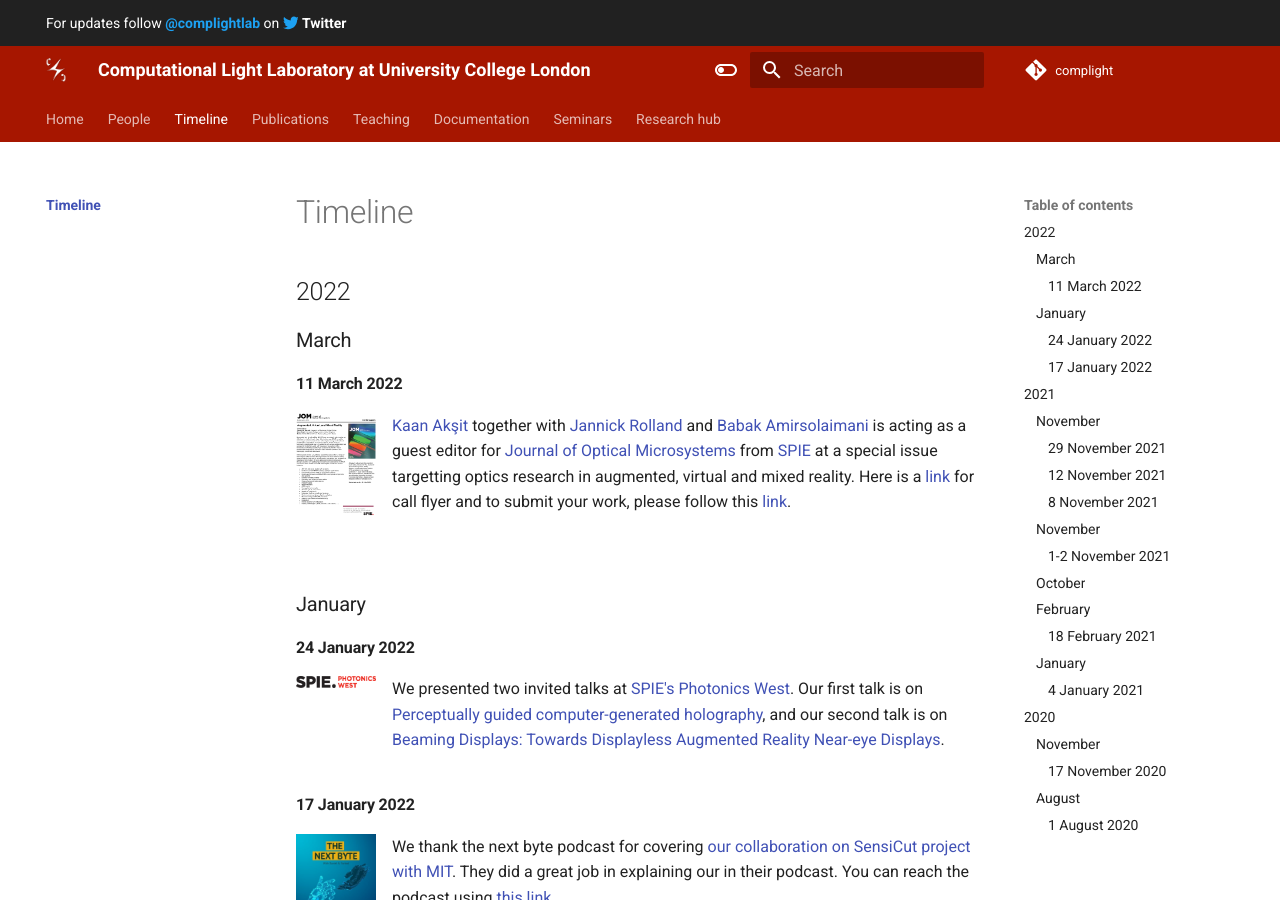
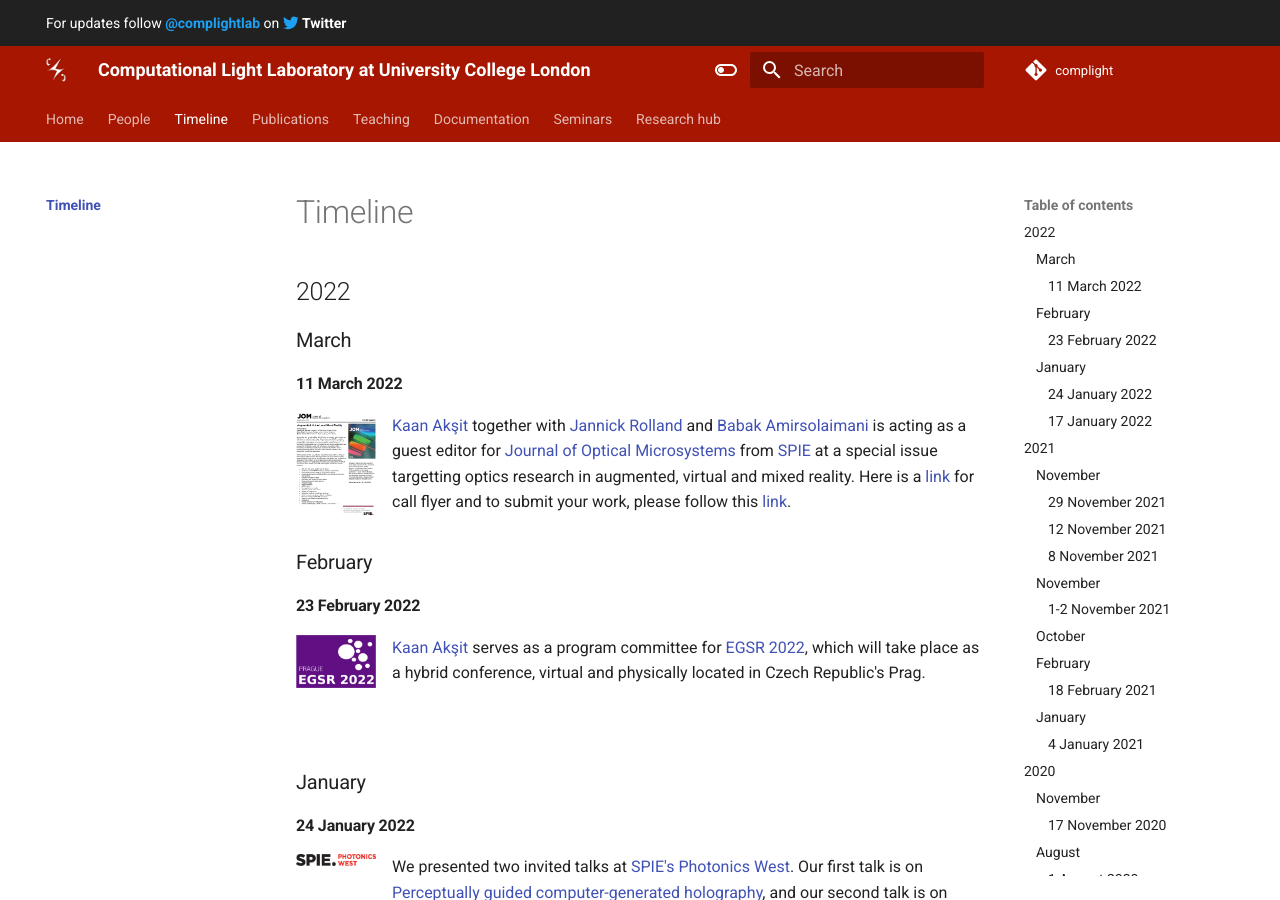
Before and after one commit to complight/complight.github.io, an MkDocs documentation site: the page built from docs/timeline/index.md, in a window 1280 px wide and 900 px high. Built offline with MkDocs 1.6.1 and Material for MkDocs 9.7.7, drawn with Linux system fonts in a browser that asks for light colours.

Commit message:
Updating the timeline.

```diff
--- a/docs/timeline/index.md
+++ b/docs/timeline/index.md
@@ -8,7 +8,14 @@
 </div>
 [Kaan Akşit](https://kaanaksit.com) together with [Jannick Rolland](https://www.hajim.rochester.edu/optics/people/faculty/rolland_jannick/index.html) and [Babak Amirsolaimani](https://www.linkedin.com/in/ACoAAAzN_NcBzf3_TVXGZymiZkuN3dyLA1ZIyMM?lipi=urn%3Ali%3Apage%3Ad_flagship3_detail_base%3Bnca4SqheQuu0wdRw8Kfg4A%3D%3D) is acting as a guest editor for [Journal of Optical Microsystems](https://www.spiedigitallibrary.org/journals/journal-of-optical-microsystems/call-for-papers#navBarAnchor) from [SPIE](https://spie.org/?SSO=1) at a special issue targetting optics research in augmented, virtual and mixed reality.
 Here is a [link](../media/jom_ar_vr_mr_call.png) for call flyer and to submit your work, please follow this [link](https://www.spiedigitallibrary.org/journals/journal-of-optical-microsystems/call-for-papers#navBarAnchor).
+<br clear="left"/>
 
+### February
+#### 23 February 2022
+<div style="float: left; height:100px;" class="boxed">
+<img align="left" src="../media/egsr2022.png" width="80" alt/>
+</div>
+[Kaan Akşit](https://kaanaksit.com) serves as a program committee for [EGSR 2022](https://egsr.eu/2022/committee/), which will take place as a hybrid conference, virtual and physically located in Czech Republic's Prag.
 <br clear="left"/>
 
 
```
Also changed, not shown: docs/media/egsr2022.png (added).
